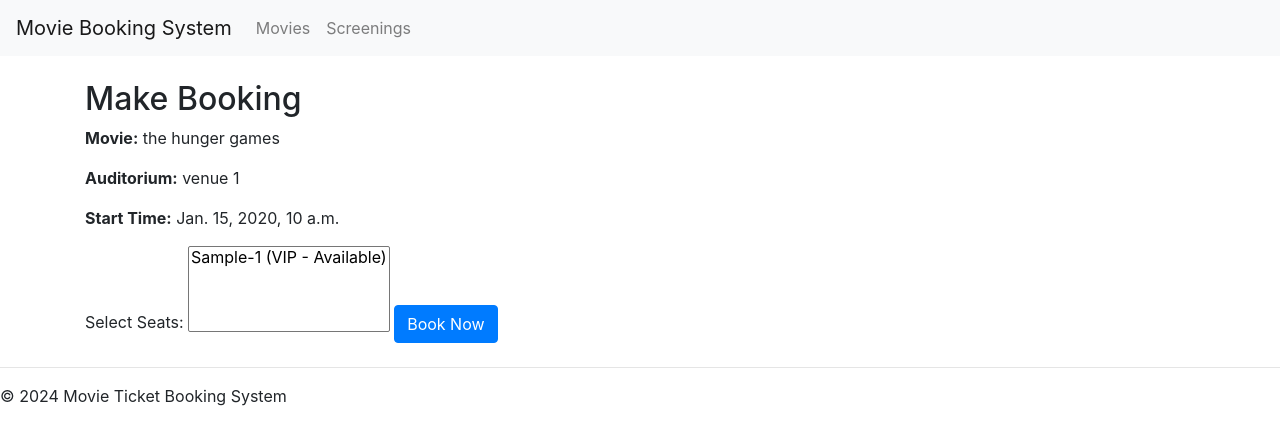
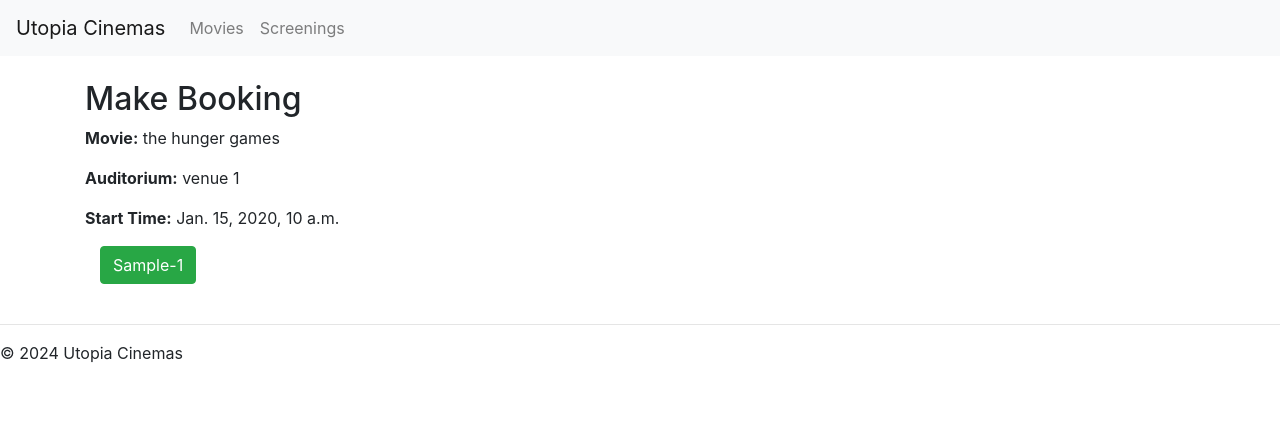
Before and after one commit to Arnyme/UtopiaCinemas, a Django app: page /movies/make-booking/1/ in a window 1280 px wide. Shown: the top 445 px of the page. Run offline with Django 5.2, Linux system fonts and the light colour scheme; data comes from the database, SQL or seed files in the repository; tables that the repository leaves empty hold one stand-in row (values such as "Sample post"); some libraries are stand-ins or nearby versions.

Commit message:
added a new location for the movie images, in media folder. and also started working on movie_booking and seat selection appearance for the whole web application

```diff
--- a/UtopiaCinemas/UtopiaCinemas/urls.py
+++ b/UtopiaCinemas/UtopiaCinemas/urls.py
@@ -14,10 +14,12 @@ Including another URLconf
     1. Import the include() function: from django.urls import include, path
     2. Add a URL to urlpatterns:  path('blog/', include('blog.urls'))
 """
+from django.conf import settings
+from django.conf.urls.static import static
 from django.contrib import admin
 from django.urls import path, include
 
 urlpatterns = [
     path('admin/', admin.site.urls),
     path('movies/', include('movies.urls'))
-]
+] + static(settings.MEDIA_URL, document_root=settings.MEDIA_ROOT)
--- a/UtopiaCinemas/movies/models.py
+++ b/UtopiaCinemas/movies/models.py
@@ -13,9 +13,9 @@ class Movie(models.Model):
     language = models.CharField(max_length=50)  # The language of the movie
     release_date = models.DateField()  # The release date of the movie
     price = models.DecimalField(max_digits=6, decimal_places=2)  # The price of the movie ticket
-    image = models.ImageField(upload_to='movies/movies_images')  # The image of the movie poster
+    image = models.ImageField(upload_to='movies_images/')  # The image of the movie poster
     rating = models.FloatField()  # The average rating of the movie
-    reviews = models.TextField()  # The reviews of the movie
+    synopsis = models.TextField()  # The synopsis of the movie
 
     # Define the string representation of the Movie model
     def __str__(self):
--- a/UtopiaCinemas/movies/templates/layout/base.html
+++ b/UtopiaCinemas/movies/templates/layout/base.html
@@ -4,7 +4,7 @@
     <meta charset="UTF-8">
     <meta name="viewport" content="width=device-width, initial-scale=1, shrink-to-fit=no">
     <link rel="stylesheet" href="https://maxcdn.bootstrapcdn.com/bootstrap/4.0.0/css/bootstrap.min.css">
-    <title>{% block title %}Movie Ticket Booking{% endblock %}</title>
+    <title>{% block title %}Utopia Cinemas{% endblock %}</title>
 </head>
 <body>
 
--- a/UtopiaCinemas/movies/templates/layout/footer.html
+++ b/UtopiaCinemas/movies/templates/layout/footer.html
@@ -1,4 +1,4 @@
 <footer class="mt-4">
     <hr>
-    <p>&copy; 2024 Movie Ticket Booking System</p>
+    <p>&copy; 2024 Utopia Cinemas</p>
 </footer>
--- a/UtopiaCinemas/movies/templates/layout/navbar.html
+++ b/UtopiaCinemas/movies/templates/layout/navbar.html
@@ -1,5 +1,5 @@
 <nav class="navbar navbar-expand-lg navbar-light bg-light">
-    <a class="navbar-brand" href="#">Movie Booking System</a>
+    <a class="navbar-brand" href="#">Utopia Cinemas</a>
     <button class="navbar-toggler" type="button" data-toggle="collapse" data-target="#navbarNav"
             aria-controls="navbarNav" aria-expanded="false" aria-label="Toggle navigation">
         <span class="navbar-toggler-icon"></span>
--- a/UtopiaCinemas/movies/templates/make_booking.html
+++ b/UtopiaCinemas/movies/templates/make_booking.html
@@ -8,15 +8,49 @@
     <p><strong>Auditorium:</strong> {{ screening.auditorium.name }}</p>
     <p><strong>Start Time:</strong> {{ screening.start_time }}</p>
 
-    <form method="post" action="{% url 'make_booking' screening.id %}">
+    <!-- Display the seat map using Bootstrap grid system -->
+    <div class="container">
+        <div class="row">
+            {% for seat in seats %}
+                <div class="col-2 mb-3">
+                    <button class="btn seat {% if seat.status == 'Booked' %}btn-danger{% elif seat.status == 'Available' %}btn-success{% endif %}"
+                            data-seat-id="{{ seat.id }}" {% if seat.status == 'Available' %}onclick="selectSeat('{{ seat.id }}')"{% endif %}>
+                        {{ seat.row }}-{{ seat.position }}
+                    </button>
+                </div>
+            {% endfor %}
+        </div>
+    </div>
+
+    <!-- Hidden form to store selected seats -->
+    <form id="seat-selection-form" method="post" action="{% url 'make_booking' screening.id %}">
         {% csrf_token %}
-        <label for="selected_seats">Select Seats:</label>
-        <select name="selected_seats" id="selected_seats" multiple>
-            {% for seat in seats %}
-                <option value="{{ seat.id }}">{{ seat.row }}-{{ seat.position }} ({{ seat.type }} - {{ seat.status }})</option>
-            {% endfor %}
-        </select>
+        <input type="hidden" name="selected_seats" id="selected-seats-input">
+        <button type="submit" class="btn btn-primary" id="proceed-to-payment" style="display: none;">Proceed to Payment</button>
+    </form>
 
-        <button type="submit" class="btn btn-primary">Book Now</button>
-    </form>
+    <!-- JavaScript to handle seat selection -->
+    <script>
+        var selectedSeats = [];
+
+        function selectSeat(seatId) {
+            var seatButton = document.querySelector('[data-seat-id="' + seatId + '"]');
+            seatButton.classList.toggle('btn-success');
+            seatButton.classList.toggle('btn-danger');
+
+            // Update selected seats array
+            if (selectedSeats.includes(seatId)) {
+                selectedSeats = selectedSeats.filter(id => id !== seatId);
+            } else {
+                selectedSeats.push(seatId);
+            }
+
+            // Update the hidden input field with selected seats
+            document.getElementById('selected-seats-input').value = JSON.stringify(selectedSeats);
+
+            // Show/hide proceed to payment button based on selected seats
+            var proceedButton = document.getElementById('proceed-to-payment');
+            proceedButton.style.display = selectedSeats.length > 0 ? 'block' : 'none';
+        }
+    </script>
 {% endblock %}
--- a/UtopiaCinemas/movies/templates/movie_detail.html
+++ b/UtopiaCinemas/movies/templates/movie_detail.html
@@ -14,7 +14,8 @@
             <p><strong>Release Date:</strong> {{ movie.release_date }}</p>
             <p><strong>Price:</strong> ${{ movie.price }}</p>
             <p><strong>Rating:</strong> {{ movie.rating }}</p>
-            <p><strong>Reviews:</strong> {{ movie.reviews }}</p>
+            <p><strong>Synopsis:</strong> {{ movie.synopsis }}</p>
+            <a href="{% url 'screening_list' %}">Book Ticket</a>
         </div>
     </div>
 {% endblock %}
--- a/UtopiaCinemas/movies/templates/movie_list.html
+++ b/UtopiaCinemas/movies/templates/movie_list.html
@@ -3,17 +3,19 @@
 {% block title %}Movie List{% endblock %}
 
 {% block content %}
-    <h2>Movie List</h2>
+<h2>Now Showing</h2>
 <div class="row">
     {% for movie in movies %}
     <div class="col-md-4 mb-4">
         <div class="card">
+            <a href="{% url 'movie_detail' movie.id %}" class="btn btn-grey">
                 <img src="{{ movie.image.url }}" class="card-img-top" alt="{{ movie.title }}">
                 <div class="card-body">
                     <h5 class="card-title">{{ movie.title }}</h5>
                     <p class="card-text">{{ movie.genre }}</p>
-                        <a href="{% url 'movie_detail' movie.id %}" class="btn btn-primary">Details</a>
                 </div>
+            </a>
+            <a href="{% url 'screening_list' %}">Book Now</a>
         </div>
     </div>
     {% endfor %}
--- a/UtopiaCinemas/movies/templates/screening_list.html
+++ b/UtopiaCinemas/movies/templates/screening_list.html
@@ -19,7 +19,7 @@
                 <td>{{ screening.movie.title }}</td>
                 <td>{{ screening.auditorium.name }}</td>
                 <td>{{ screening.start_time }}</td>
-                <td><a href="{% url 'screening_detail' screening.id %}" class="btn btn-primary">Details</a></td>
+                <td><a href="{% url 'screening_detail' screening.id %}" class="btn btn-primary">Select time</a></td>
             </tr>
         {% endfor %}
         </tbody>
```
Also changed, not shown: UtopiaCinemas/UtopiaCinemas/settings.py (+6 -1 lines), UtopiaCinemas/movies/admin.py (+46 -55 lines), UtopiaCinemas/media/movies_images/the_hunger_games.jpg (renamed from UtopiaCinemas/movies/movies_images/the_hunger_games.jpg), UtopiaCinemas/movies/migrations/0001_initial.py, UtopiaCinemas/movies/movies_images/the_hunger_games_6sRYxwC.jpg (deleted). Lines whose indentation alone changed are shown as unchanged.
